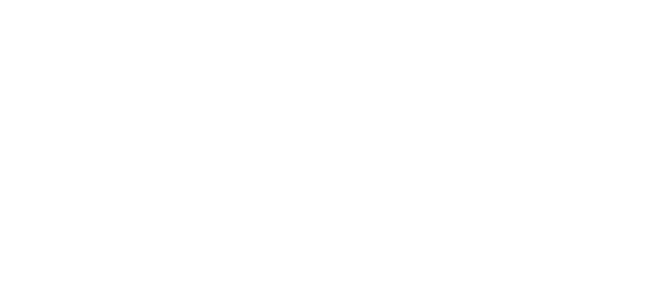
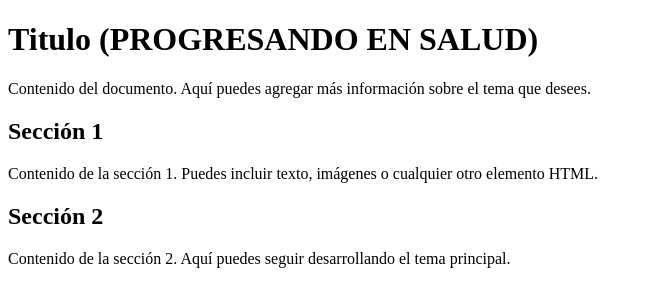
Before and after one commit to Lullan11/ProgresandoIPS, a plain HTML site: page index.html in a window 1280 px wide. Shown: the whole page, without its empty margins (0-652 px from the left). Drawn offline with Linux system fonts and the light colour scheme.

Commit message:
Primer commit

```diff
--- a/index.html
+++ b/index.html
@@ -1,11 +1,24 @@
 <!DOCTYPE html>
-<html lang="en">
+<html lang="es">
 <head>
     <meta charset="UTF-8">
     <meta name="viewport" content="width=device-width, initial-scale=1.0">
-    <title>Document</title>
+    <title>Progresando en salud</title>
 </head>
 <body>
-
+    <header>
+        <h1>Titulo (PROGRESANDO EN SALUD)</h1>
+        <p>Contenido del documento. Aquí puedes agregar más información sobre el tema que desees.</p>
+    </header>
+    <main>
+        <section>
+            <h2>Sección 1</h2>
+            <p>Contenido de la sección 1. Puedes incluir texto, imágenes o cualquier otro elemento HTML.</p>
+        </section>
+        <section>
+            <h2>Sección 2</h2>
+            <p>Contenido de la sección 2. Aquí puedes seguir desarrollando el tema principal.</p>
+        </section>
+    </main>
 </body>
 </html>
```
